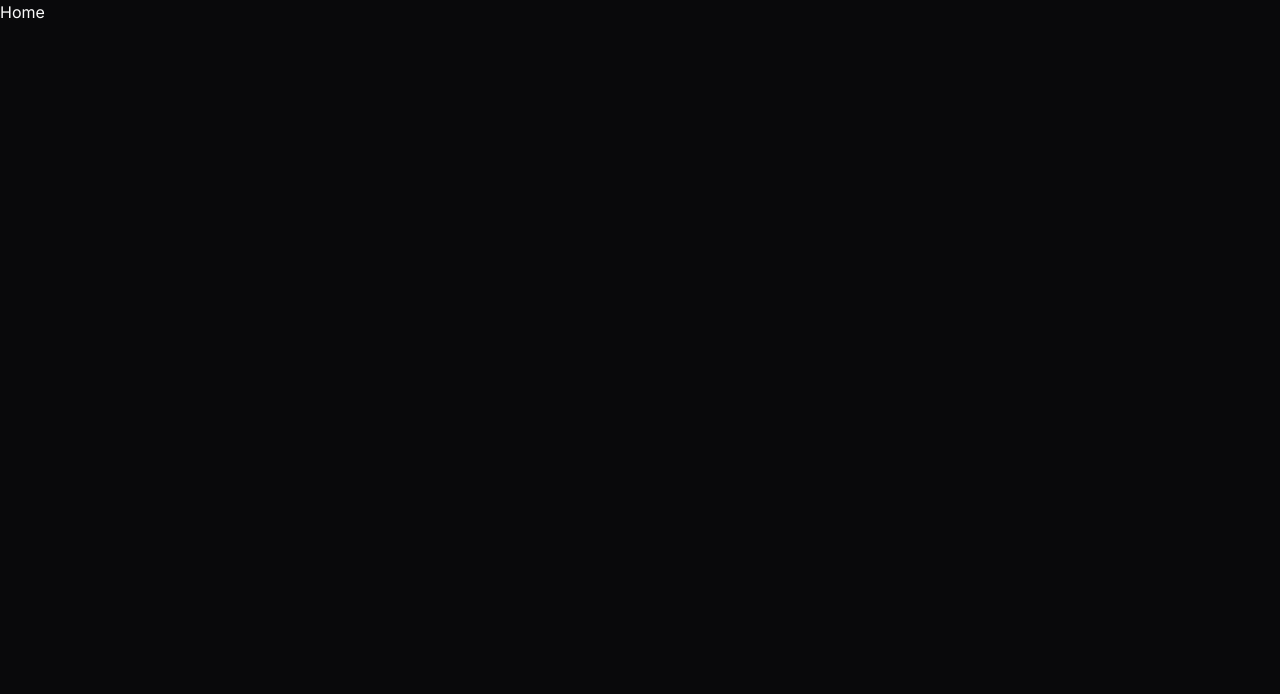
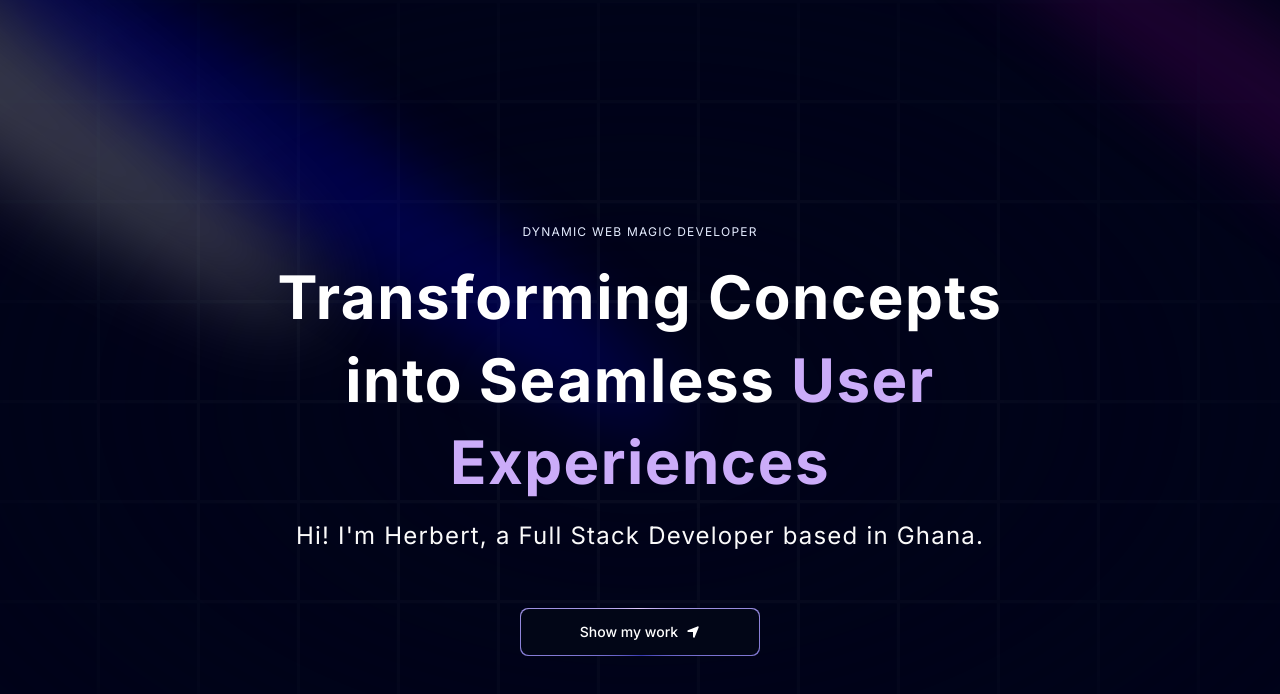
Before and after one commit to HerbertNtim/portfolio-2, a Next.js app: page / in a window 1280 px wide. Shown: the top 694 px of the page. Built offline with nearby package versions, Linux system fonts and the light colour scheme.

Commit message:
hero done

```diff
--- a/package.json
+++ b/package.json
@@ -16,6 +16,7 @@
     "next-themes": "^0.3.0",
     "react": "^18",
     "react-dom": "^18",
+    "react-icons": "^5.3.0",
     "tailwind-merge": "^2.5.2",
     "tailwindcss-animate": "^1.0.7"
   },
--- a/src/app/page.tsx
+++ b/src/app/page.tsx
@@ -1,8 +1,13 @@
+import Hero from '@/components/Hero'
 import React from 'react'
 
 const Home = () => {
   return (
-    <div>Home</div>
+    <main className="relative bg-black-100 flex justify-center items-center flex-col overflow-hidden mx-auto sm:px-10 px-5">
+      <div className="max-w-7xl w-full">
+        <Hero />
+      </div>
+    </main>
   )
 }
 
--- /dev/null
+++ b/src/components/Hero.tsx
@@ -0,0 +1,76 @@
+import { FaLocationArrow } from "react-icons/fa6";
+
+import MagicButton from "./MagicButton";
+import { Spotlight } from "@/components/ui/Spotlight";
+import { TextGenerateEffect } from "@/components/ui/TextGenerateEffect";
+
+const Hero = () => {
+  return (
+    <div className="pb-20 pt-36">
+      {/**
+       *  UI: Spotlights
+       *  Link: https://ui.aceternity.com/components/spotlight
+       */}
+      <div>
+        <Spotlight
+          className="-top-40 -left-10 md:-left-32 md:-top-20 h-screen"
+          fill="white"
+        />
+        <Spotlight
+          className="h-[80vh] w-[50vw] top-10 left-full"
+          fill="purple"
+        />
+        <Spotlight className="left-80 top-28 h-[80vh] w-[50vw]" fill="blue" />
+      </div>
+
+      {/**
+       *  UI: grid
+       *  change bg color to bg-black-100 and reduce grid color from
+       *  0.2 to 0.03
+       */}
+      <div
+        className="h-screen w-full dark:bg-black-100 bg-white dark:bg-grid-white/[0.03] bg-grid-black-100/[0.2]
+       absolute top-0 left-0 flex items-center justify-center"
+      >
+        {/* Radial gradient for the container to give a faded look */}
+        <div
+          // chnage the bg to bg-black-100, so it matches the bg color and will blend in
+          className="absolute pointer-events-none inset-0 flex items-center justify-center dark:bg-black-100
+         bg-white [mask-image:radial-gradient(ellipse_at_center,transparent_20%,black)]"
+        />
+      </div>
+
+      <div className="flex justify-center relative my-20 z-10">
+        <div className="max-w-[89vw] md:max-w-2xl lg:max-w-[60vw] flex flex-col items-center justify-center">
+          <p className="uppercase tracking-widest text-xs text-center text-blue-100 max-w-80">
+            Dynamic Web Magic Developer
+          </p>
+
+          {/**
+           *  Link: https://ui.aceternity.com/components/text-generate-effect
+           *
+           *  change md:text-6xl, add more responsive code
+           */}
+          <TextGenerateEffect
+            words="Transforming Concepts into Seamless User Experiences"
+            className="text-center text-[40px] md:text-5xl lg:text-6xl"
+          />
+
+          <p className="text-center md:tracking-wider mb-4 text-sm md:text-lg lg:text-2xl">
+            Hi! I&apos;m Herbert, a Full Stack Developer based in Ghana.
+          </p>
+
+          <a href="#about">
+            <MagicButton
+              title="Show my work"
+              icon={<FaLocationArrow />}
+              position="right"
+            />
+          </a>
+        </div>
+      </div>
+    </div>
+  );
+};
+
+export default Hero;
--- /dev/null
+++ b/src/components/MagicButton.tsx
@@ -0,0 +1,44 @@
+import React from "react";
+
+/**
+ *  UI: border magic from tailwind css btns
+ *  Link: https://ui.aceternity.com/components/tailwindcss-buttons
+ *
+ *  change border radius to rounded-lg
+ *  add margin of md:mt-10
+ *  remove focus:ring-2 focus:ring-slate-400 focus:ring-offset-2 focus:ring-offset-slate-50
+ */
+const MagicButton = ({
+  title,
+  icon,
+  position,
+  handleClick,
+  otherClasses,
+}: {
+  title: string;
+  icon: React.ReactNode;
+  position: string;
+  handleClick?: () => void;
+  otherClasses?: string;
+}) => {
+  return (
+    <button
+      className="relative inline-flex h-12 w-full md:w-60 md:mt-10 overflow-hidden rounded-lg p-[1px] focus:outline-none"
+      onClick={handleClick}
+    >
+      <span className="absolute inset-[-1000%] animate-[spin_2s_linear_infinite] bg-[conic-gradient(from_90deg_at_50%_50%,#E2CBFF_0%,#393BB2_50%,#E2CBFF_100%)]" />
+
+      {/* remove px-3 py-1, add px-5 gap-2 */}
+      <span
+        className={`inline-flex h-full w-full cursor-pointer items-center justify-center rounded-lg
+             bg-slate-950 px-7 text-sm font-medium text-white backdrop-blur-3xl gap-2 ${otherClasses}`}
+      >
+        {position === "left" && icon}
+        {title}
+        {position === "right" && icon}
+      </span>
+    </button>
+  );
+};
+
+export default MagicButton;
--- /dev/null
+++ b/src/components/ui/Spotlight.tsx
@@ -0,0 +1,56 @@
+import React from "react";
+import { cn } from "@/lib/utils";
+
+type SpotlightProps = {
+  className?: string;
+  fill?: string;
+};
+
+export const Spotlight = ({ className, fill }: SpotlightProps) => {
+  return (
+    <svg
+      className={cn(
+        "animate-spotlight pointer-events-none absolute z-[1]  h-[169%] w-[138%] lg:w-[84%] opacity-0",
+        className
+      )}
+      xmlns="http://www.w3.org/2000/svg"
+      viewBox="0 0 3787 2842"
+      fill="none"
+    >
+      <g filter="url(#filter)">
+        <ellipse
+          cx="1924.71"
+          cy="273.501"
+          rx="1924.71"
+          ry="273.501"
+          transform="matrix(-0.822377 -0.568943 -0.568943 0.822377 3631.88 2291.09)"
+          fill={fill || "white"}
+          fillOpacity="0.21"
+        ></ellipse>
+      </g>
+      <defs>
+        <filter
+          id="filter"
+          x="0.860352"
+          y="0.838989"
+          width="3785.16"
+          height="2840.26"
+          filterUnits="userSpaceOnUse"
+          colorInterpolationFilters="sRGB"
+        >
+          <feFlood floodOpacity="0" result="BackgroundImageFix"></feFlood>
+          <feBlend
+            mode="normal"
+            in="SourceGraphic"
+            in2="BackgroundImageFix"
+            result="shape"
+          ></feBlend>
+          <feGaussianBlur
+            stdDeviation="151"
+            result="effect1_foregroundBlur_1065_8"
+          ></feGaussianBlur>
+        </filter>
+      </defs>
+    </svg>
+  );
+};
--- /dev/null
+++ b/src/components/ui/TextGenerateEffect.tsx
@@ -0,0 +1,59 @@
+"use client";
+import { useEffect } from "react";
+import { motion, stagger, useAnimate } from "framer-motion";
+import { cn } from "@/lib/utils";
+
+export const TextGenerateEffect = ({
+  words,
+  className,
+}: {
+  words: string;
+  className?: string;
+}) => {
+  const [scope, animate] = useAnimate();
+  let wordsArray = words.split(" ");
+  useEffect(() => {
+    console.log(wordsArray);
+    animate(
+      "span",
+      {
+        opacity: 1,
+      },
+      {
+        duration: 2,
+        delay: stagger(0.2),
+      }
+    );
+  }, [scope.current]);
+
+  const renderWords = () => {
+    return (
+      <motion.div ref={scope}>
+        {wordsArray.map((word, idx) => {
+          return (
+            <motion.span
+              key={word + idx}
+              // change here if idx is greater than 3, change the text color to #CBACF9
+              className={` ${idx > 3 ? "text-purple" : "dark:text-white text-black"
+                } opacity-0`}
+            >
+              {word}{" "}
+            </motion.span>
+          );
+        })}
+      </motion.div>
+    );
+  };
+
+  return (
+    <div className={cn("font-bold", className)}>
+      {/* mt-4 to my-4 */}
+      <div className="my-4">
+        {/* remove  text-2xl from the original */}
+        <div className=" dark:text-white text-black leading-snug tracking-wide">
+          {renderWords()}
+        </div>
+      </div>
+    </div>
+  );
+};
```
Also changed, not shown: src/lib/utils.ts (renamed from src/libs/utils.ts), 1 other file (tests, documents, lock files or other folders).
